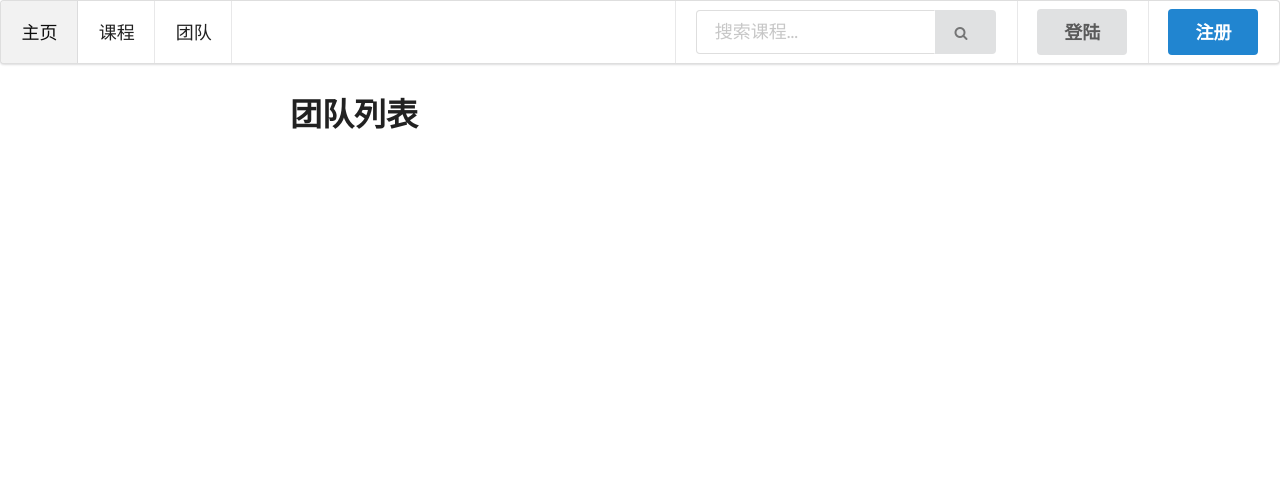
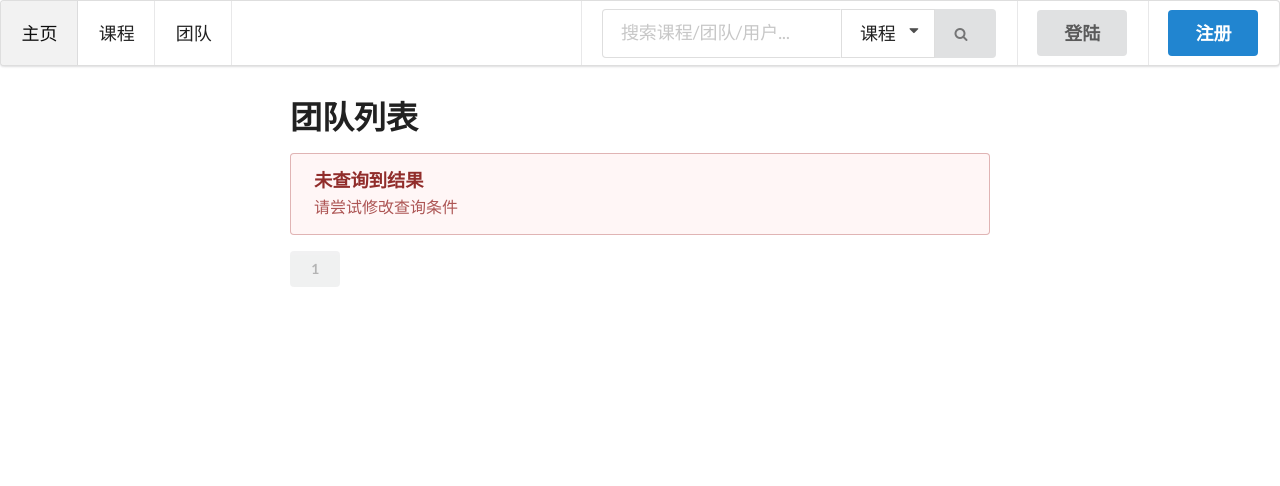
Before and after one commit to bllli/ReverseCourse, a Django app: page /groups/ in a window 1280 px wide. Shown: the top 486 px of the page. Run offline with Django 3.2, Linux system fonts and the light colour scheme; data that the repository does not hold is empty; parts of the project's set-up code (start-up, migrations or seed data) failed here and were passed over.

Commit message:
+ 搜索团队 团队结果页面分页

```diff
--- a/backend/views.py
+++ b/backend/views.py
@@ -54,7 +54,7 @@ def courses(request):
     except EmptyPage:
         course_list = p.page(p.num_pages)
     return render(request, 'courses.html', {
-        'courses': course_list,
+        'p': course_list,
         'query': query,
     })
 
@@ -104,9 +104,21 @@ def create_group(request, course_id):
 
 
 def groups(request):
-    group_list = CourseGroup.objects.all()
+    queryset = CourseGroup.objects.all()
+    query = request.GET.get('query') or None
+    if query:
+        queryset = queryset.filter(name__contains=query)
+    p = Paginator(queryset, 5)
+    page = request.GET.get('page') or 1
+    try:
+        group_list = p.page(page)
+    except PageNotAnInteger:
+        group_list = p.page(1)
+    except EmptyPage:
+        group_list = p.page(p.num_pages)
     return render(request, 'groups.html', {
-        'groups': group_list,
+        'p': group_list,
+        'query': query,
     })
 
 
--- a/templates/base.html
+++ b/templates/base.html
@@ -34,7 +34,12 @@
     <div class="right menu">
         <div class="item">
             <div class="ui action input">
-                <input id="search" type="text" placeholder="搜索课程..." {% if query %}value="{{ query }}"{% endif %}>
+                <input id="search" type="text" placeholder="搜索课程/团队/用户..." {% if query %}value="{{ query }}"{% endif %}>
+                <select id="search_type" class="ui compact selection dropdown">
+                    <option value="course">课程</option>
+                    <option value="group">团队</option>
+                    <option value="user">用户</option>
+                </select>
                 <button id="search_icon" class="ui button"><i class="search icon"></i></button>
             </div>
         </div>
@@ -120,9 +125,11 @@
 
     function Search() {
         var val = $('#search').val();
-        if (val) {
-            window.location = '/courses?query=' + val;
-        }
+        var search_type = $('#search_type').val();
+        if (!val) {return}
+        if (search_type === 'course') {window.location = '/courses?query=' + val;}
+        else if (search_type === 'group') {window.location = '/groups?query=' + val;}
+        else if (search_type === 'user') {alert('未实现')}
     }
     $('#search_icon').click(Search);
 </script>
--- a/templates/groups.html
+++ b/templates/groups.html
@@ -5,12 +5,13 @@
 {% block container %}
     <div class="ui text container">
         <div class="ui huge header">团队列表</div>
-        {% for group in groups %}
+        {% for group in p.object_list %}
             <div class="ui huge left aligned segment">
                 <a href="{% url 'group_detail' group.pk %}">{{ group.name }}</a>
                 所属课题: <a href="{% url 'course' group.belong_id %}">{{ group.belong.title }}</a>
                 组长: <a href="{% url 'user_detail' group.creator.username %}">{{ group.creator.username }}</a>
             </div>
         {% endfor %}
+        {% include 'paginator.html' %}
     </div>
 {% endblock %}
--- /dev/null
+++ b/templates/paginator.html
@@ -0,0 +1,17 @@
+{% if not p.object_list %}
+    <div class="ui negative message">
+        <div class="header">未查询到结果</div>
+        <p>请尝试修改查询条件</p>
+    </div>
+{% endif %}
+<div class="ui buttons">
+    {% for page_number in p.paginator.page_range %}
+        {% ifequal page_number  p.number %}
+            <button class="ui disabled button">{{ page_number }}</button>
+        {% else %}
+            <a href="?page={{ page_number }}{% if query %}&query={{ query }}{% endif %}">
+                <button class="ui button">{{ page_number }}</button>
+            </a>
+        {% endifequal %}
+    {% endfor %}
+</div>
```
Also changed, not shown: templates/courses.html (+2 -18 lines).
